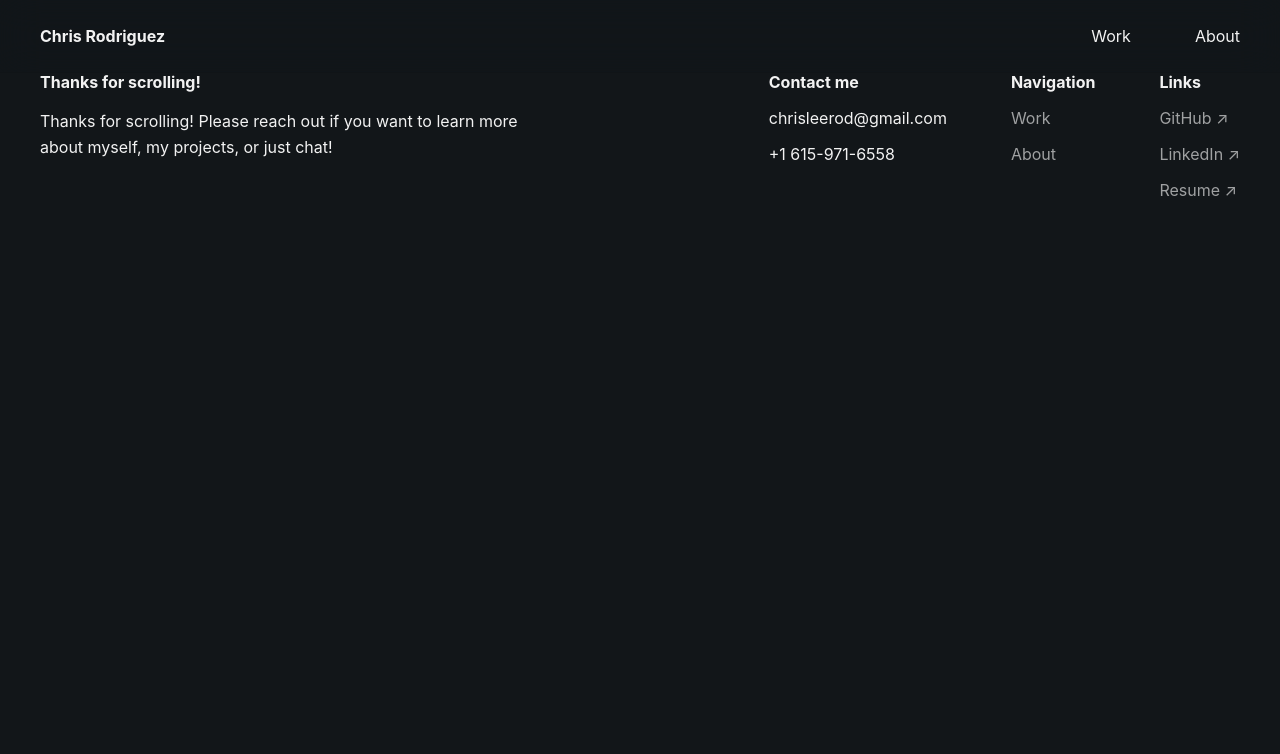
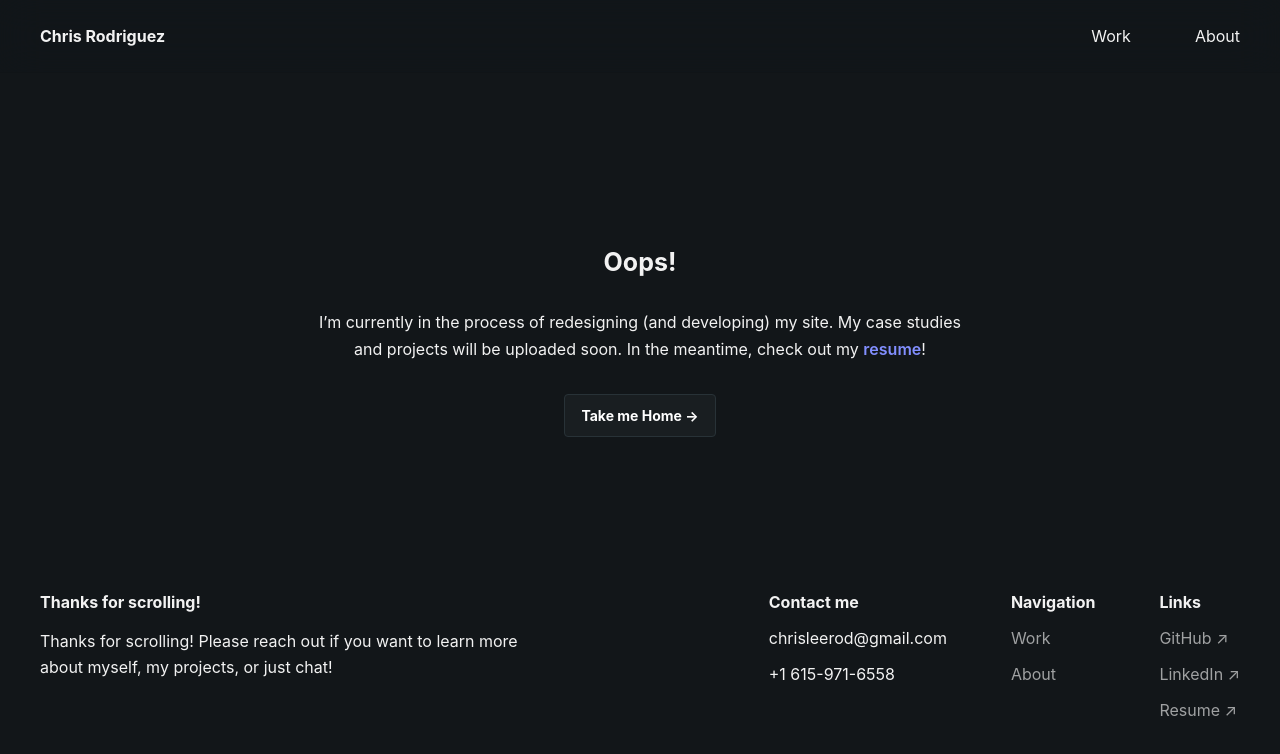
Before and after one commit to chrisleerod/React-Portfolio, a React (Create React App) app: page /404 in a window 1280 px wide. Shown: the top 754 px of the page. Built offline with nearby package versions, Linux system fonts and the light colour scheme; the HTML template or start-up script is replaced by a standard one.

Commit message:
added 404 page

```diff
--- a/src/App.css
+++ b/src/App.css
@@ -2,6 +2,7 @@
   margin: 0;
   padding: 0;
   -webkit-font-smoothing: antialiased;
+  box-sizing: border-box;
 }
 
 *::selection {
@@ -36,7 +37,7 @@ h5 {
 body {
   background-color: #121619;
   font-family: "Inter", "system-ui";
-  max-width: 1200px;
+  max-width: 1264px;
   padding-left: 32px;
   padding-right: 32px;
   margin: 0 auto;
@@ -47,9 +48,21 @@ a {
   text-decoration: none;
 }
 
+.app-container {
+  display: flex;
+  flex-direction: column;
+  width: 100%;
+  min-height: calc(100vh - 72px);
+}
+
 @media only screen and (max-width: 500px) {
   body {
     padding-left: 24px;
     padding-right: 24px;
   }
+  .app-container {
+    display: flex;
+    flex-direction: column;
+    min-height: calc(100vh + 144px);
+  }
 }
--- a/src/App.js
+++ b/src/App.js
@@ -6,6 +6,7 @@ import Footer from "./components/footer/footer.js";
 import Homepage from "./components/homepage/homepage";
 import About from "./components/about/about.js";
 import Process from "./components/process.js";
+import Error from "./components/404/Error.js";
 
 import { BrowserRouter as Router, Switch, Route } from 'react-router-dom';
 import ScrollToTop from './components/ScrollToTop';
@@ -14,13 +15,16 @@ function App() {
   return (
     <Router>
       <ScrollToTop />
-      <Navbar />
+      <div className="app-container">
+        <Navbar />
         <Switch>
           <Route path="/" exact component={Homepage} />
           <Route path="/about" component={About} />
           <Route path="/process" component={Process} />
+          <Route path="/404" component={Error} />
         </Switch>
-      <Footer />
+        <Footer />
+      </div>
     </Router>
   );
 }
--- /dev/null
+++ b/src/components/404/Error.css
@@ -0,0 +1,59 @@
+.error-wrapper {
+    display: flex;
+    flex: 1 1 auto;
+    flex-direction: column;
+}
+
+.spacer1 {
+    -webkit-box-flex: 1;
+    -webkit-flex-grow: 1;
+    -ms-flex-positive: 1;
+    flex-grow: 1;
+}
+
+.spacer2 {
+    -webkit-box-flex: 2;
+    -webkit-flex-grow: 2;
+    -ms-flex-positive: 2;
+    flex-grow: 2;
+}
+
+.error-content {
+    text-align: center;
+    max-width: 650px;
+    margin: 128px auto 60px auto;
+    flex: 0 0 auto;
+}
+
+.error-content p {
+    line-height: 1.65em;
+    margin-top: 32px;
+    margin-bottom: 32px;
+}
+
+.resume {
+    font-weight: 600;
+    opacity: 1;
+    transition: .2s;
+    color: #828fff;
+}
+
+.link-resume {
+    cursor: pointer;
+    display: flex;
+    align-items: center;
+    line-height: 1;
+    font-size: 16px;
+    font-weight: 600;
+    color: #828fff;
+}
+
+.home-button {
+    color: white;
+    font-weight: bold;
+    font-size: 14px;
+    padding: 12px 16px;
+    border-radius: 4px;
+    background: #191E21;
+    border: 1px solid #283237;
+}
--- /dev/null
+++ b/src/components/404/Error.js
@@ -0,0 +1,40 @@
+import React, { Component } from "react";
+import { motion } from "framer-motion";
+import { Link } from 'react-router-dom';
+import './Error.css';
+
+export const Error = () => {
+    return (
+        <div className="error-wrapper">
+            <div className="spacer1"></div>
+            <div className="error-content">
+                <h4>Oops!</h4>
+                <p>I’m currently in the process of redesigning (and developing) my site. My case studies and projects
+                will be uploaded soon. In the meantime, check out my <a className="resume" href="https://drive.google.com/file/d/1aXlgDU4Z2KY_8nh4HK91mrrIH8Dhj6xc/view?usp=sharing" target="_blank" rel="noopener noreferrer">
+                        <motion.div
+                            whileTap={{ scale: 0.97, }}
+                            whileHover={{
+                                color: "#ced2fa",
+                                transition: { duration: 0.2 }
+                            }} className="link-resume">resume
+                                </motion.div>
+                    </a>!
+                </p>
+                <Link to="/">
+                    <motion.div className="home-button"
+                        whileTap={{ scale: 0.97, }}
+                        whileHover={{
+                            backgroundColor: '#1C2225',
+                            transition: { duration: 0.2 }
+                        }}
+                    >
+                        Take me Home →
+                    </motion.div>
+                </Link>
+            </div>
+            <div className="spacer2"></div>
+        </div>
+    )
+};
+
+export default Error;
--- a/src/components/about/about.js
+++ b/src/components/about/about.js
@@ -73,12 +73,13 @@ class about extends Component {
                                 I started my freelance design company back in February 2018. I have worked with
                                 sneaker software companies that help their users purchase limited releases (think Supreme, Yeezy,
                                 Jordans, etc.) to create marketing animations, web/product design projects, and other cool
-                            stuff. One of my marketing animations has over 180,000,000 interactions on Twitter. Check that business out <a className="here" href="https://twitter.com/imagecrate" target="_blank" rel="noopener noreferrer"><motion.div
-                                    whileTap={{ scale: 0.97, }}
-                                    whileHover={{
-                                        color: "#ced2fa",
-                                        transition: { duration: 0.2 }
-                                    }} className="link">here →
+                                stuff. One of my marketing animations has over 180,000,000 interactions on Twitter. Check that business out <a className="here" href="https://twitter.com/imagecrate" target="_blank" rel="noopener noreferrer">
+                                    <motion.div
+                                        whileTap={{ scale: 0.97, }}
+                                        whileHover={{
+                                            color: "#ced2fa",
+                                            transition: { duration: 0.2 }
+                                        }} className="link">here
                                 </motion.div>
                                 </a>.
                         </p>
--- a/src/components/grid/grid.js
+++ b/src/components/grid/grid.js
@@ -5,7 +5,7 @@ import { Card } from '../card/card';
 
 const cards = [
   {
-    link: '/pd',
+    link: '/404',
     color: '#191E21',
     title: 'Project Destroyer',
     tags: ['Product Design', 'Front-End'],
@@ -14,16 +14,16 @@ const cards = [
     action: 'View case study →'
   },
   {
-    link: '/google',
+    link: '/404',
     color: '#191E21',
     title: 'Google UX Challenge',
     tags: ['Product Design'],
     image: 'https://raw.githubusercontent.com/chrisleerod/React-Portfolio/master/src/components/images/google-product.png',
     date: 'Feb 2020',
-    action: 'View case study →'
+    action: 'View case study →',
   },
   {
-    link: '/imagecrate',
+    link: '/404',
     color: '#191E21',
     title: 'imagecrate',
     tags: ['Freelance'],
--- a/src/components/navbar/navbar.css
+++ b/src/components/navbar/navbar.css
@@ -119,7 +119,7 @@ header a {
   position: absolute;
   top: 71px;
   list-style: none;
-  width: calc(100vw - 48px);
+  width: calc(100vw);
   left: 0px;
   padding: 0 24px 24px 24px;
   font-weight: 700;
```
